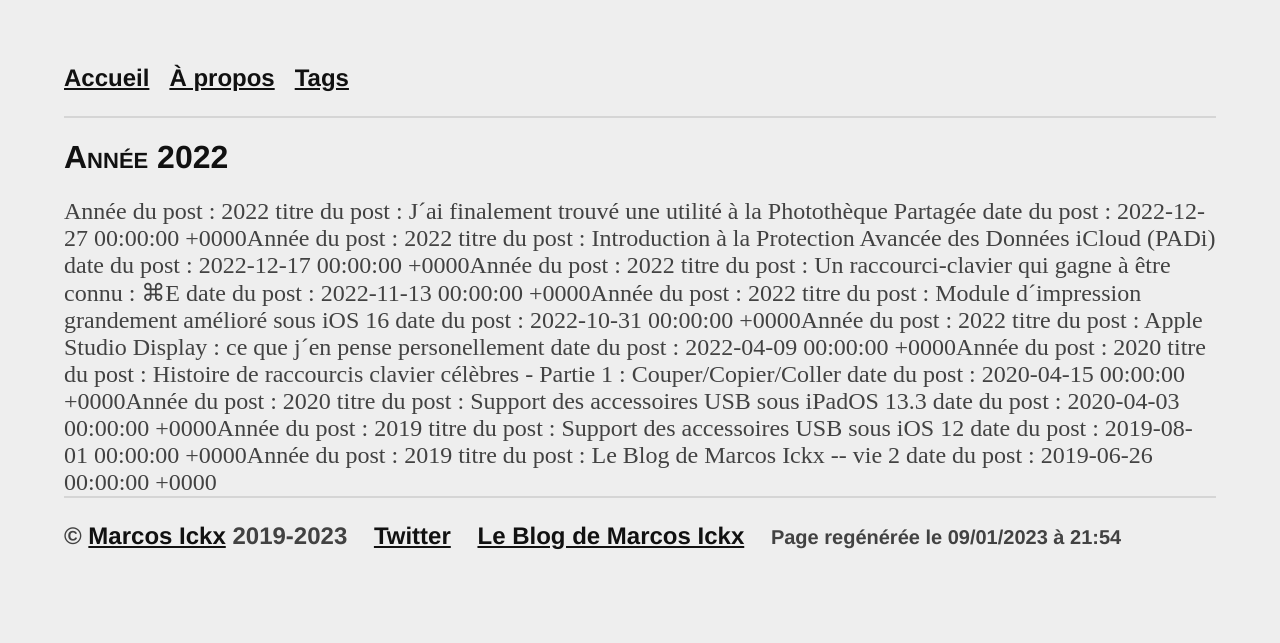
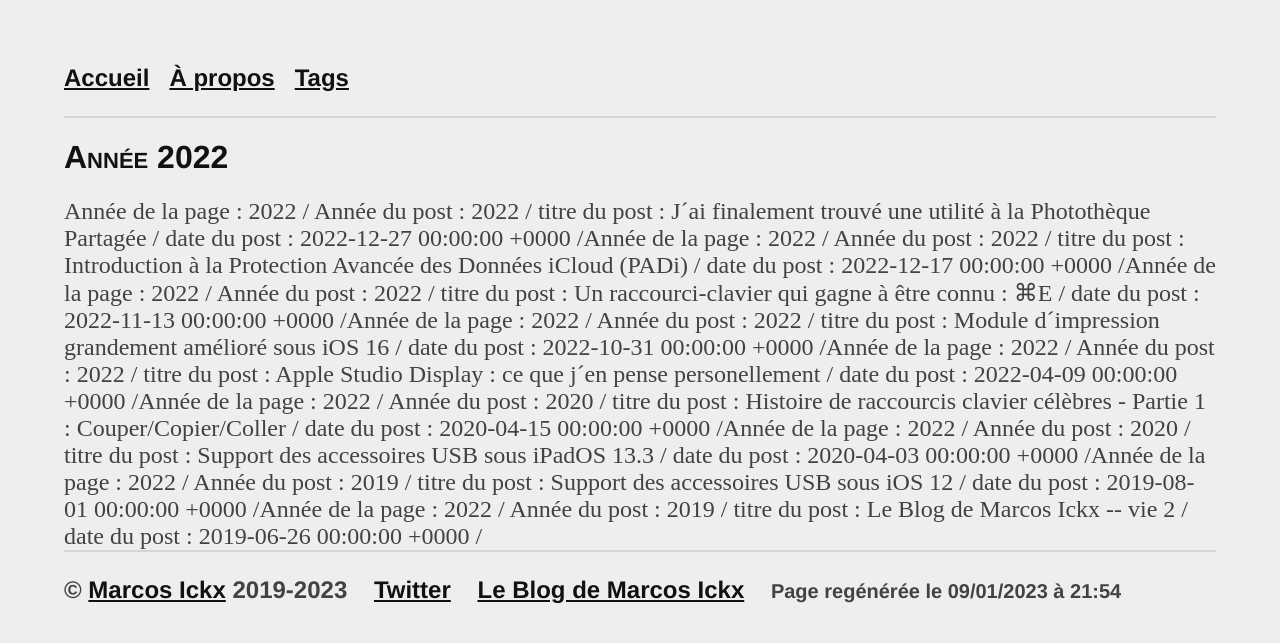
Before and after one commit to MarcosIckx/PreviewMarcosxNet, a Jekyll site: the page built from 2022/index.md, in a window 1280 px wide. Shown: the top 643 px of the page. Built offline with Jekyll 4.4.1, drawn with Linux system fonts in a browser that asks for light colours.

Commit message:
Update year.html

```diff
--- a/_layouts/year.html
+++ b/_layouts/year.html
@@ -1,14 +1,15 @@
 ---
 layout: default
 ---
-
-<h1>Année {{page.year}}</h1>
+{%- assign year = page.year | string -%}
+<h1>Année {{year}}</h1>
 {%- for post in site.posts -%}
-{%- assign yearOfPost = post.date | date: "%Y" -%}
-Année du post : {{yearOfPost}}
-titre du post : {{post.title}}
-date du post : {{post.date}}
-{%- if yearOfPost == page.year %}
+{%- assign yearOfPost = post.date | date: "%Y" | string -%}
+Année de la page  : {{year}} /
+Année du post : {{yearOfPost}} /
+titre du post : {{post.title}} /
+date du post : {{post.date}} /
+{%- if yearOfPost == year %}
 <article class="post">
 <h2> {{post.title}} </h2>
 <p><small>{{ post.date | date: "%d/%M/%Y" }} by {{post.author}}</small></p>
```
